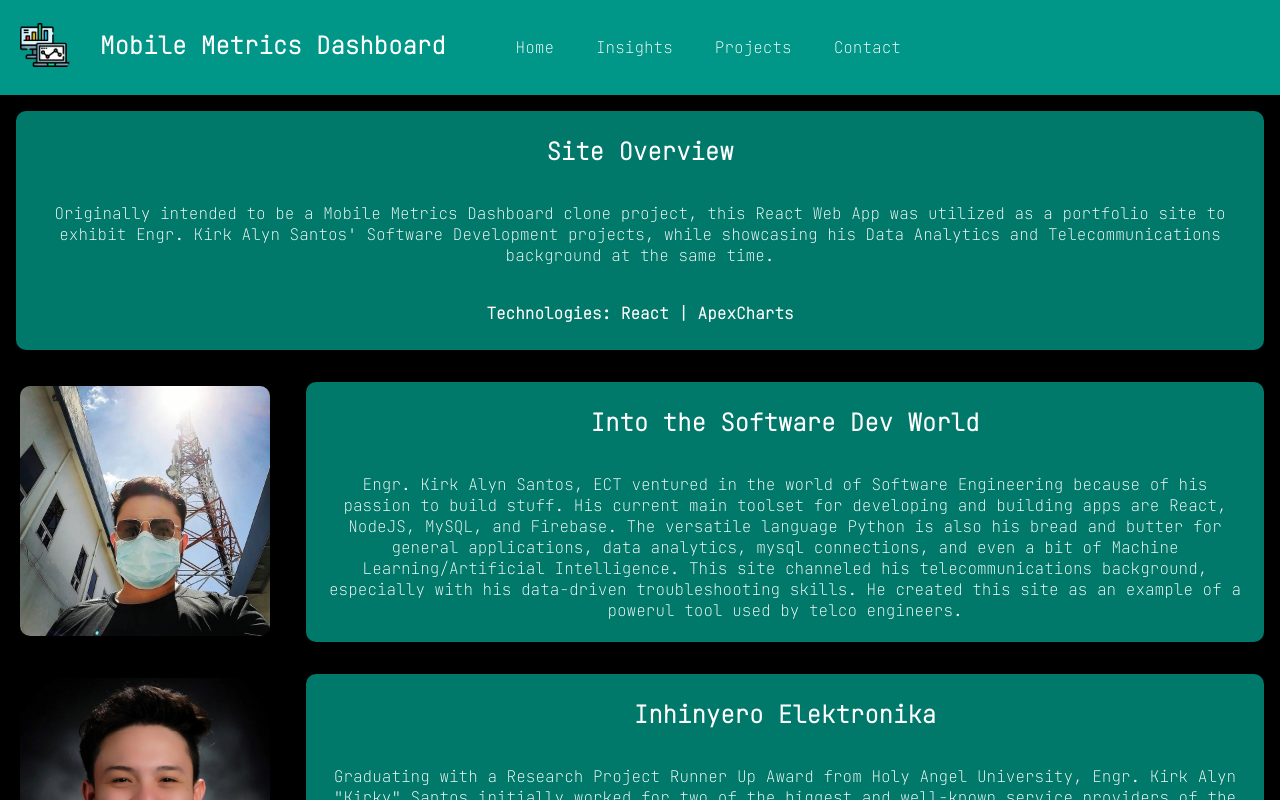
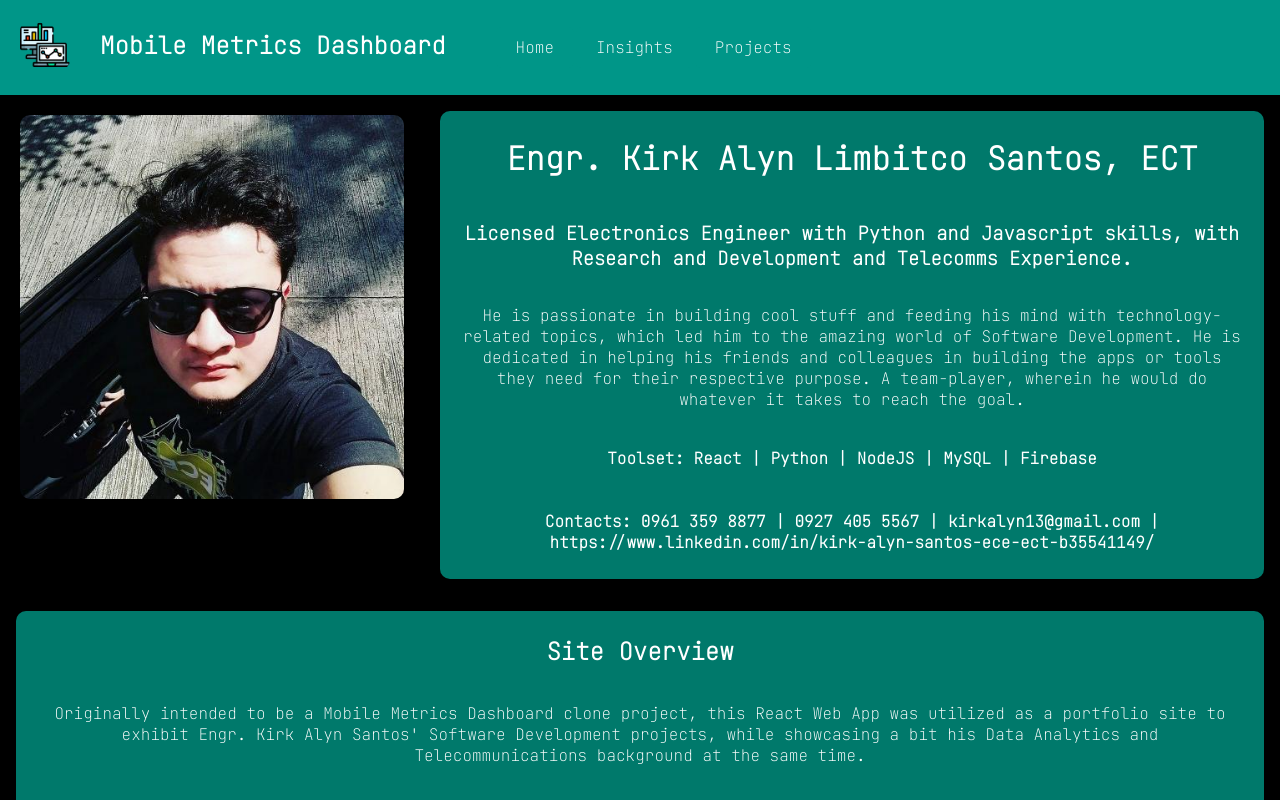
Before and after one commit to kirkalyn13/portfolio-dashboard-site, a React (Create React App) app: page / in a window 1280 px wide. Shown: the top 800 px of the page. Built offline with nearby package versions, Linux system fonts and the light colour scheme.

Commit message:
updated home page

```diff
--- a/src/App.css
+++ b/src/App.css
@@ -77,7 +77,8 @@ footer {
 }
 .graph{
   align-items: center;
-  height: 65vh;
+  height: 65%;
+  margin: 10px;
 }
 .talkies-tech{
   display: flex;
@@ -147,15 +148,15 @@ a:hover, a:active {
     width: 100%;
     height: 5vh;
     display: flex;
-    justify-content: flex-start;
+    justify-content: space-evenly;
     align-items: center;
     font-size: x-small;
   }
 
-  nav{
+  /*nav{
     white-space: nowrap;
     overflow-x: scroll;
-  }
+  }*/
   header{
     display: flex;
     flex-direction: column;
--- a/src/App.js
+++ b/src/App.js
@@ -5,7 +5,6 @@ import Footer from './components/Footer'
 import Insights from './routes/Insights'
 import About from './routes/About'
 import Projects from './routes/Projects'
-import Contact from './routes/Contact';
 
 function App() {
   return (
@@ -23,9 +22,6 @@ function App() {
               <Route path="/projects">
                 <Projects />
               </Route>
-              <Route path="/contact">
-                <Contact />
-              </Route>
             </Switch>
           </div>
         <Footer />
--- a/src/components/Creator.js
+++ b/src/components/Creator.js
@@ -1,9 +1,13 @@
 import React from 'react'
 
-const Creator = () => {
+const Creator = ({name, overview, content, techs, contacts}) => {
     return (
-        <div>
-
+        <div className="container-talkies">
+            <h1>{name}</h1>
+            <h3>{overview}</h3>
+            <p>{content}</p>
+            <h4>Toolset: {techs} </h4>
+            <h4>Contacts: {contacts}</h4>
         </div>
     )
 }
--- a/src/components/Navbar.js
+++ b/src/components/Navbar.js
@@ -24,9 +24,6 @@ const Navbar = () => {
                 <Link to="/projects">
                   Projects
                 </Link>
-                <Link to="/contact">
-                  Contact
-                </Link>
               </ul>
             </nav>
         </div>
--- a/src/components/Overview.js
+++ b/src/components/Overview.js
@@ -1,8 +1,8 @@
 import React from 'react'
 import Talkies from '../components/Talkies'
 
-const aboutTitle = "Gauge Performance using Data"
-const aboutContent = "Use the power of data. Utilize KPIs to your fitting. Using hypothetical data, get an overview on how your local service providers play in the market. "
+const aboutTitle = "Catch a Glimpse: Web Apps and Data"
+const aboutContent = "A glimpse of some of the first ever projects built by Kirk: A Mobile Metrics Dashboard and Insights clone website which serves as a tool for data analytics for telco engineers, utilizing network KPIs to your fitting. Using hypothetical data, get an overview on how your local service providers play in the market."
 
 const Overview = () => {
     return (
--- a/src/routes/About.js
+++ b/src/routes/About.js
@@ -1,10 +1,16 @@
 import React from 'react'
 import Talkies from '../components/Talkies'
+import Creator from '../components/Creator'
 
+const creatorTitle = "Engr. Kirk Alyn Limbitco Santos, ECT"
+const creatorOverview = "Licensed Electronics Engineer with Python and Javascript skills, with Research and Development and Telecomms Experience."
+const creatorContent = "He is passionate in building cool stuff and feeding his mind with technology-related topics, which led him to the amazing world of Software Development. He is dedicated in helping his friends and colleagues in building the apps or tools they need for their respective purpose. A team-player, wherein he would do whatever it takes to reach the goal."
+const creatorContacts = "0961 359 8877 | 0927 405 5567 | kirkalyn13@gmail.com | https://www.linkedin.com/in/kirk-alyn-santos-ece-ect-b35541149/"
+const creatorToolset = " React | Python | NodeJS | MySQL | Firebase"
 const overviewTitle = "Site Overview"
-const overviewContent = "Originally intended to be a Mobile Metrics Dashboard clone project, this React Web App was utilized as a portfolio site to exhibit Engr. Kirk Alyn Santos' Software Development projects, while showcasing his Data Analytics and Telecommunications background at the same time."
+const overviewContent = "Originally intended to be a Mobile Metrics Dashboard clone project, this React Web App was utilized as a portfolio site to exhibit Engr. Kirk Alyn Santos' Software Development projects, while showcasing a bit his Data Analytics and Telecommunications background at the same time."
 const backgroundTitle = "Into the Software Dev World"
-const backgroundContent = "Engr. Kirk Alyn Santos, ECT ventured in the world of Software Engineering because of his passion to build stuff. His current main toolset for developing and building apps are React, NodeJS, MySQL, and Firebase. The versatile language Python is also his bread and butter for general applications, data analytics, mysql connections, and even a bit of Machine Learning/Artificial Intelligence. This site channeled his telecommunications background, especially with his data-driven troubleshooting skills. He created this site as an example of a powerul tool used by telco engineers."
+const backgroundContent = "Engr. Kirk Alyn Santos, ECT ventured in the world of Software Engineering because of his passion to build stuff. His current main toolset for developing and building apps are React, NodeJS, MySQL, and Firebase. The versatile language Python is also his bread and butter for general applications, data analytics, mysql connections, and even a bit of Machine Learning/Artificial Intelligence. This site channeled his telecommunications background, especially with his data-driven troubleshooting skills. He created this site as an example of a powerful tool used by telco engineers."
 const expTitle = "Inhinyero Elektronika"
 const expContent = 'Graduating with a Research Project Runner Up Award from Holy Angel University, Engr. Kirk Alyn "Kirky" Santos initially worked for two of the biggest and well-known service providers of the Philippines, including internship experience in a subsidiary or another big telco player. First fixing subscribers cable TV and internet, and then later on improving the mobile service experience of users from North Luzon using data-driven troubleshooting while applying a bit of Python coding and SQL. He then started to dwell deeper in studying in Python, which he was able to apply after moving to a Software Engineer function on a Research and Development project, where he heavily did the system backend in Python, Node JS, and MySQL. He then started creating React projects for the research, and in other freelance gigs.'
 const portfolioTechs = "React | ApexCharts"
@@ -12,13 +18,17 @@ const portfolioTechs = "React | ApexCharts"
 const About = () => {
     return (
         <div>
+            <div className="container-creator">
+                <img src="/images/creator.png" width="30%" height="30%" alt=""/>
+                <Creator name={creatorTitle} overview={creatorOverview} content={creatorContent} techs={creatorToolset} contacts={creatorContacts} />
+            </div>
             <Talkies title={overviewTitle} content={overviewContent} showTechs={true} techs={portfolioTechs}/>
             <div className="container-creator">
-                <img src="/images/ece.jpg" width="250" height="250" alt=""/>
+                <img src="/images/ece.jpg" width="15%" height="15%" alt=""/>
                 <Talkies title={backgroundTitle} content={backgroundContent} />
             </div>
             <div className="container-creator">
-                <img src="/images/grad.jpg" width="250" height="250" alt=""/>
+                <img src="/images/grad.jpg" width="15%" height="15%" alt=""/>
                 <Talkies title={expTitle} content={expContent} />
             </div>
         </div>
--- a/src/routes/Contact.js
+++ /dev/null
@@ -1,11 +0,0 @@
-import React from 'react'
-
-const Contact = () => {
-    return (
-        <div>
-            <h1>Contact Me</h1>
-        </div>
-    )
-}
-
-export default Contact
```
